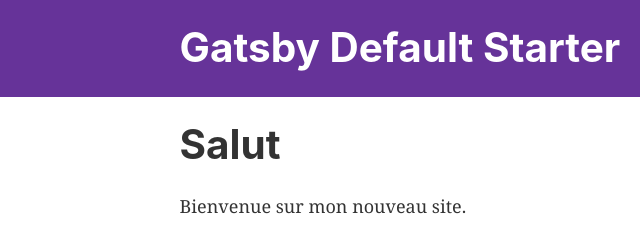
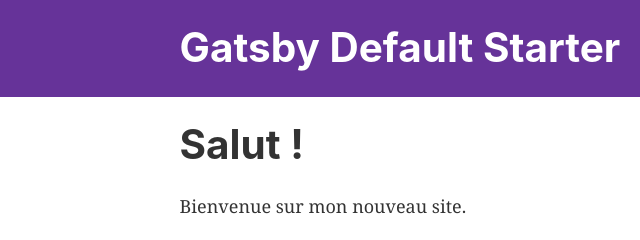
Before and after one commit to Thesomethinrain/Gatsby-Netlify, a Gatsby site: page / in a window 1280 px wide. Shown: the top 240 px of the page, 0-640 px from the left. Built offline with nearby package versions, Linux system fonts and the light colour scheme; Gatsby itself is replaced by a stand-in of ours.

Commit message:
Second Change

```diff
--- a/src/pages/index.js
+++ b/src/pages/index.js
@@ -8,7 +8,7 @@
 const IndexPage = () => (
   <Layout>
     <SEO title="Home" keywords={[`gatsby`, `application`, `react`]} />
-    <h1>Salut</h1>
+    <h1>Salut !</h1>
     <p>Bienvenue sur mon nouveau site.</p>
     <p>Disponible très bientôt</p>
     <div style={{ maxWidth: `300px`, marginBottom: `1.45rem` }}>
```
